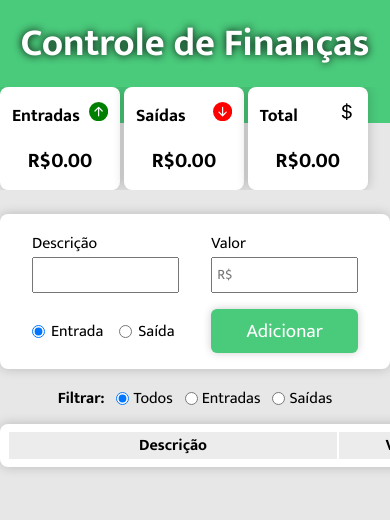
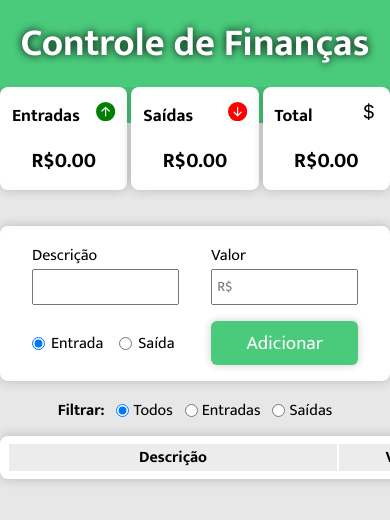
Before and after one commit to brittola/react-finances-app, a React (Create React App) app: page / in a window 390 px wide. Shown: the top 520 px of the page. Built offline with nearby package versions, Linux system fonts and the light colour scheme.

Commit message:
update cards to overflow

```diff
--- a/src/components/styles/InfoOutput.module.css
+++ b/src/components/styles/InfoOutput.module.css
@@ -8,6 +8,7 @@
     display: flex;
     flex-direction: column;
     gap: 12px;
+    margin-bottom: 12px;
 }
 
 .card > div{
@@ -39,7 +40,7 @@
 @media screen and (max-width: 412px){
     .card{
         padding: 12px;
-        width: 120px;
+        width: 100%;
     }
 
     .card > h2{
```
